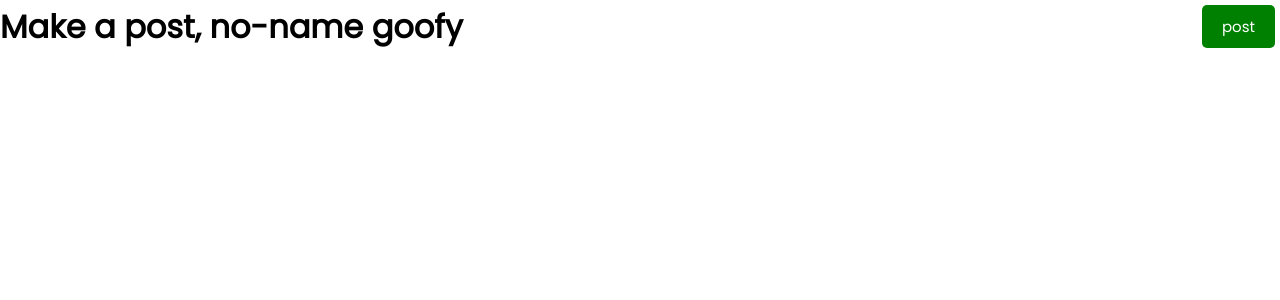
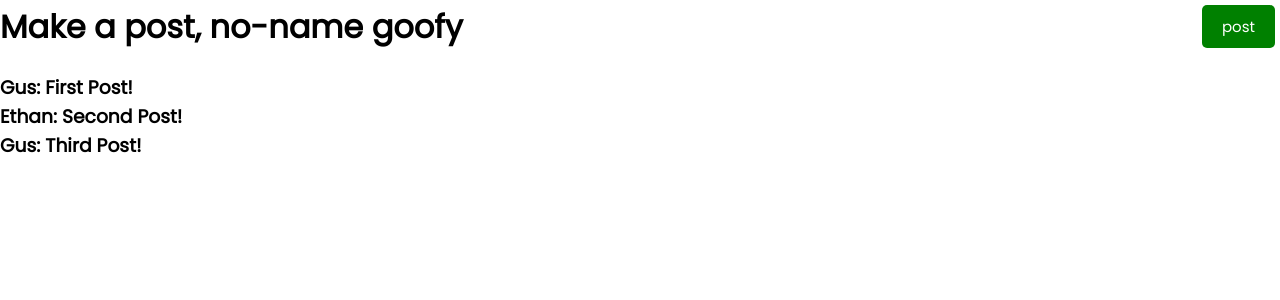
Before and after one commit to gpaddock/post-app, a React (Create React App) app: page / in a window 1280 px wide. Shown: the top 300 px of the page. Built offline with nearby package versions, Linux system fonts and the light colour scheme.

Commit message:
Added posts

```diff
--- a/src/App.js
+++ b/src/App.js
@@ -1,9 +1,11 @@
 import Header from "./components/Header"
+import Posts from "./components/Posts"
 
 function App() {
   return (
     <div className="conatiner">
       <Header />
+      <Posts />
     </div>
   );
 }
--- a/src/components/Button.js
+++ b/src/components/Button.js
@@ -18,7 +18,7 @@ Button.defaultProps = {
 Button.propTypes = {
     color: PropTypes.string,
     text: PropTypes.string,
-    onClick: PropTypes.func.isRequired
+    onClick: PropTypes.func
 }
 
 export default Button
--- /dev/null
+++ b/src/components/Posts.js
@@ -0,0 +1,34 @@
+const posts = [
+    {
+        id:1,
+        user: "Gus",
+        timestamp: Date.now(),
+        city: "Chicago, IL",
+        content:"First Post!"
+    },
+    {
+        id:2,
+        user: "Ethan",
+        timestamp: Date.now()+2,
+        city: "San Francisco, CA",
+        content:"Second Post!"
+    },
+    {
+        id:3,
+        user: "Gus",
+        timestamp: Date.now()+3,
+        city: "Chicago, IL",
+        content:"Third Post!"
+    }
+]
+
+const Posts = () => {
+  return (
+    <>
+    {posts.map((post) => (<h3>{post.user+ ": " + post.content}</h3>))}
+
+    </>
+  )
+}
+
+export default Posts
```
